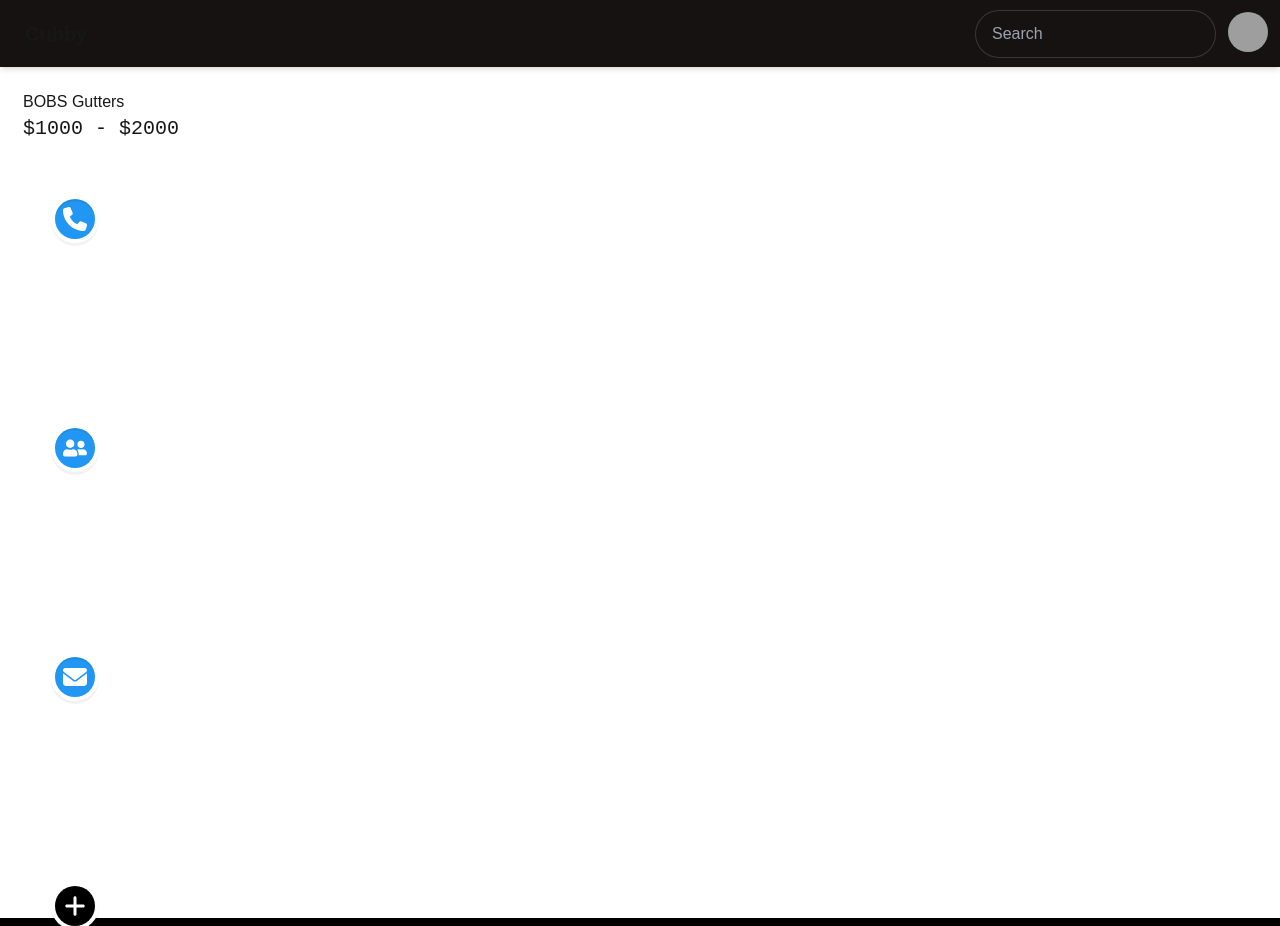
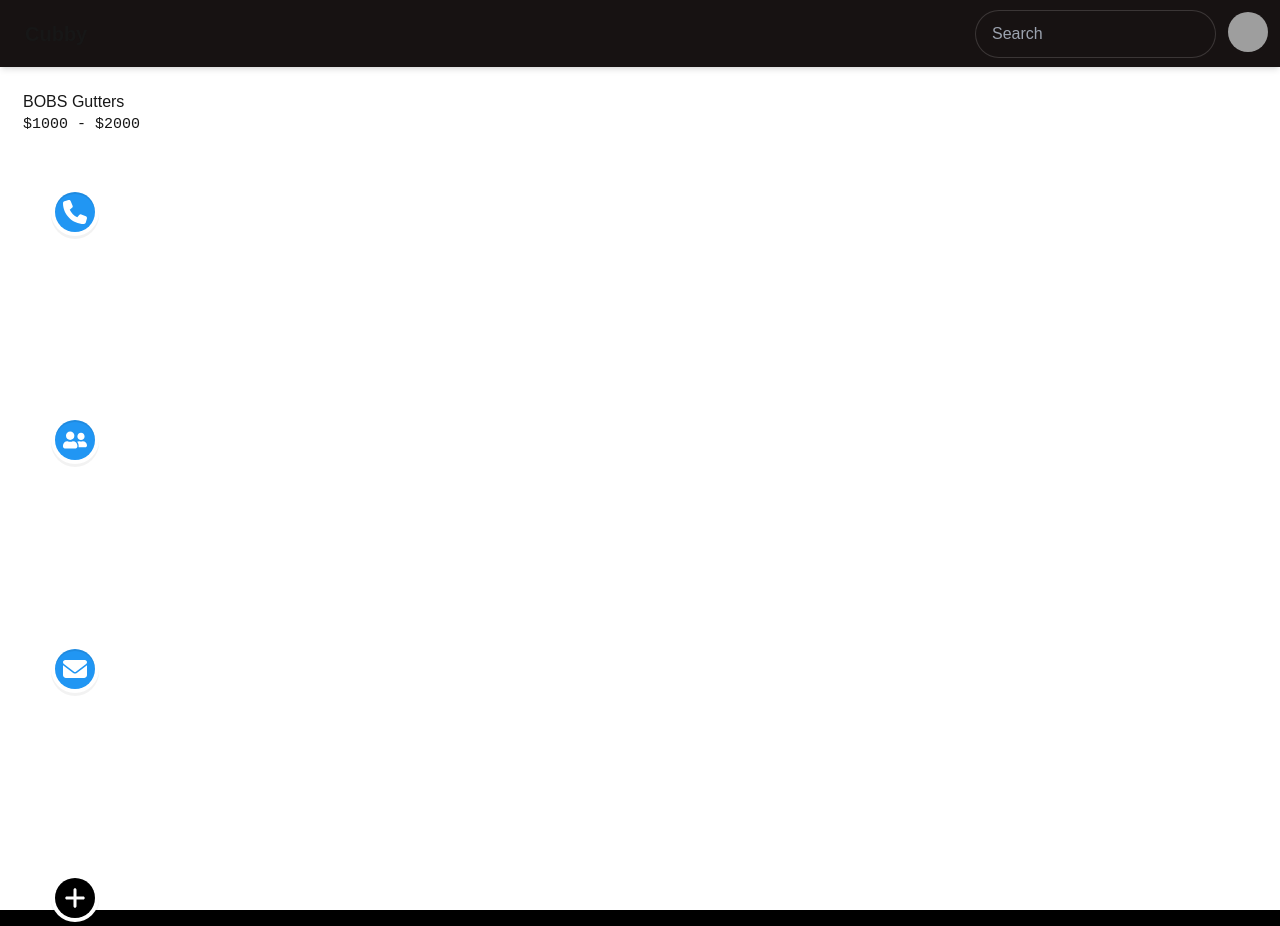
Before and after one commit to Three-Ships/home-services-hub-hackathon, a Next.js app: page /tom in a window 1280 px wide. Built offline with nearby package versions, Linux system fonts and the light colour scheme; grey boxes are pictures that could not be loaded.

Commit message:
smaller quote size text

```diff
--- a/components/timeline.tsx
+++ b/components/timeline.tsx
@@ -36,7 +36,7 @@
   return (
     <div style={{ border: "3px white solid", borderRadius: 8, padding: 20 }}>
       <h1>{provider.name}</h1>
-      <p style={{ fontFamily: "monospace", fontSize: 20 }}>{quoteText}</p>
+      <p style={{ fontFamily: "monospace", fontSize: 15 }}>{quoteText}</p>
     </div>
   );
 }
```
